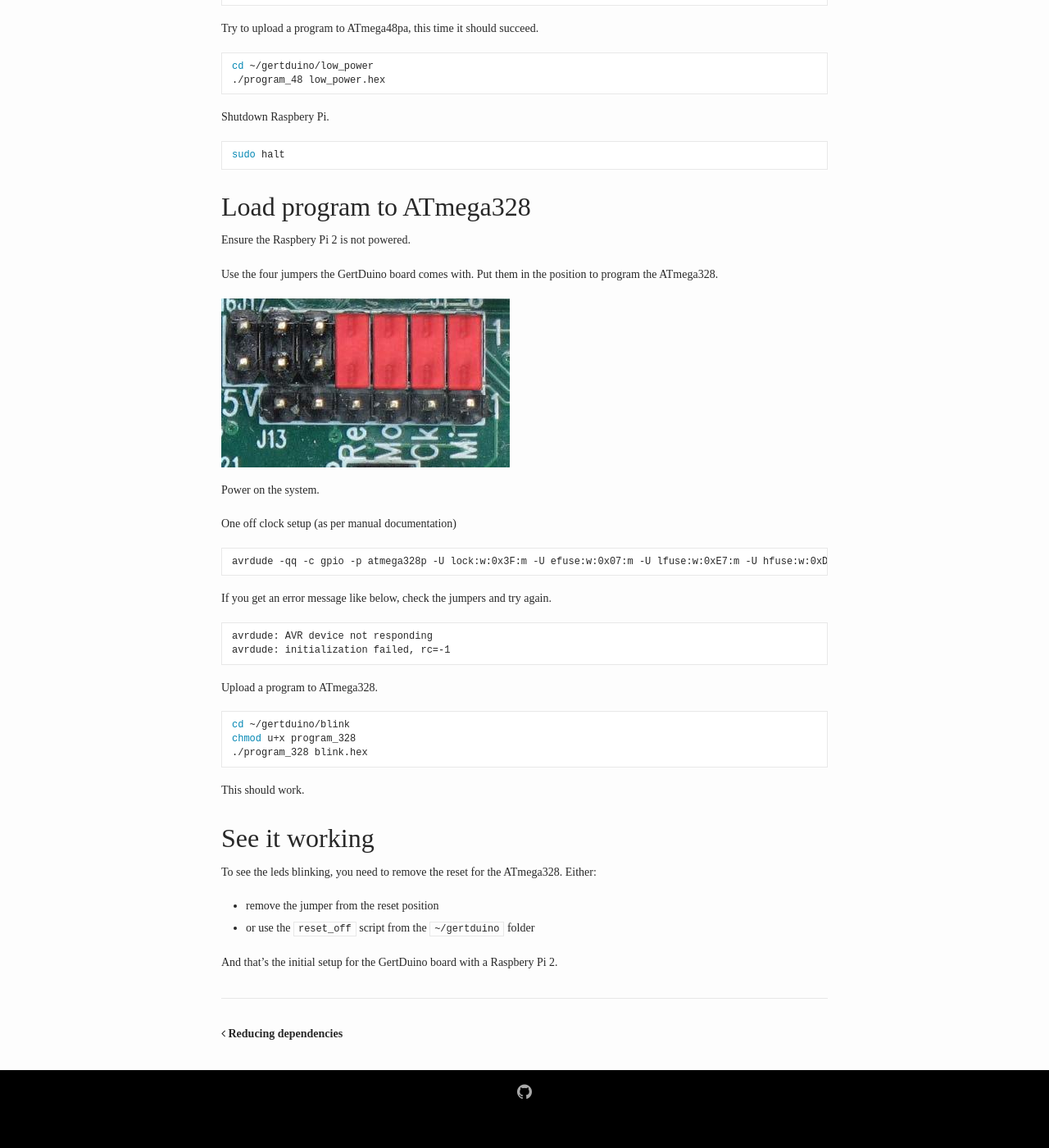
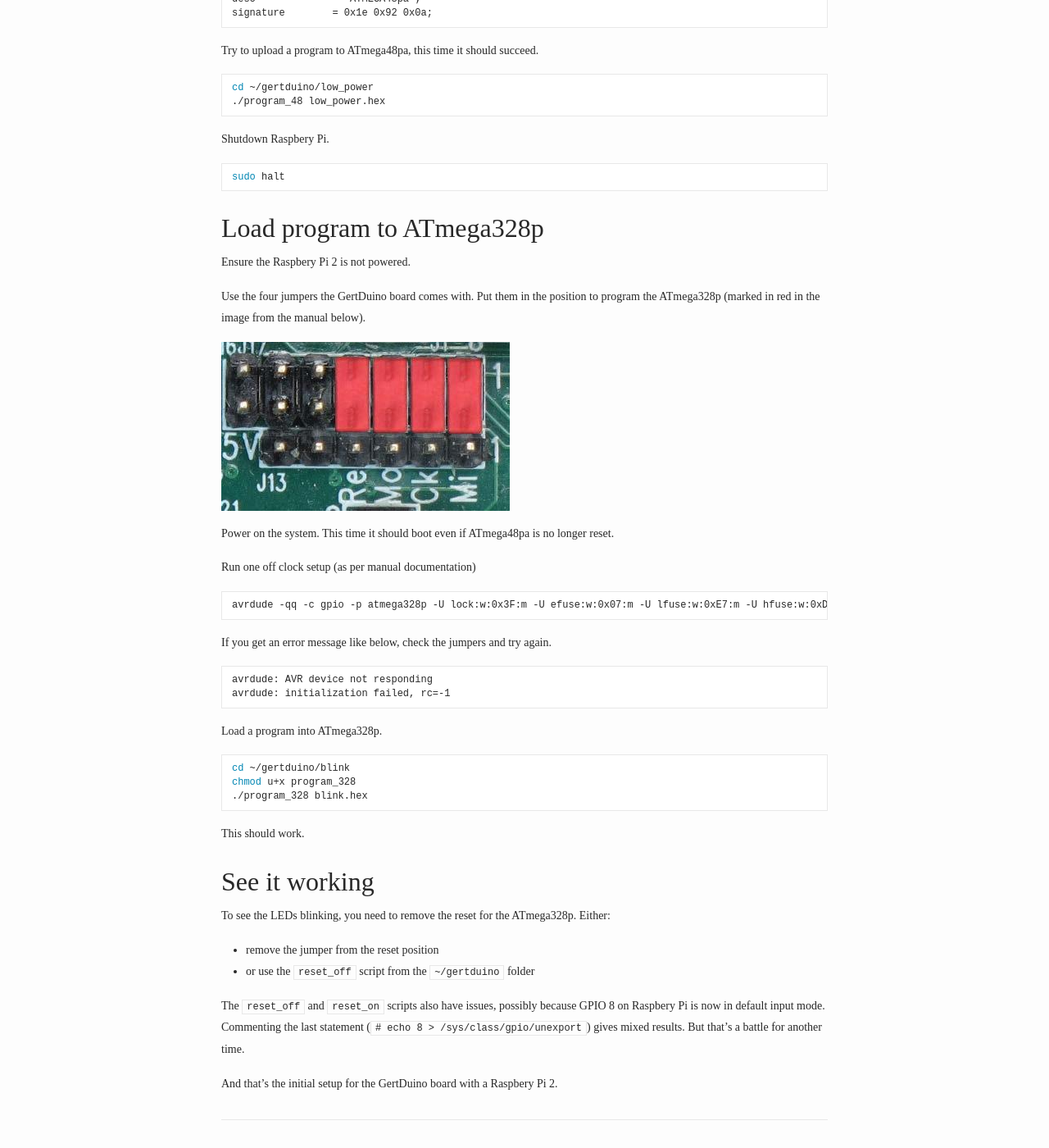
Before and after one commit to bajamircea/bajamircea.github.io, a Jekyll site: the page built from _posts/2015-10-04-pi-gertduino-start.markdown, in a window 1280 px wide and 1400 px high, scrolled down 2341 px. Shown: the whole window at 82% size. Built offline with Jekyll 4.4.1, drawn with Linux system fonts in a browser that asks for light colours; nearby versions of some CDN libraries; before the commit the page ends 3700 px from its top, so only the background shows below that; some of the changed text lies outside the part shown.

Commit message:
Gertduino fixes

```diff
--- a/_posts/2015-10-04-pi-gertduino-start.markdown
+++ b/_posts/2015-10-04-pi-gertduino-start.markdown
@@ -12,13 +12,14 @@ system, and solve the Raspbery Pi reboot problem.
 
 The steps below assume you have:
 
-- a Raspbery Pi 2, fully workable (power, network, display), running Raspbian
-- [a GertDuino board][gertduino]
+- A Raspbery Pi 2, fully workable (power, network, display), running Raspbian
+  (I had version 1.1)
+- [A GertDuino board][gertduino] (I had revision 5)
 
 First get and read the [GertDuino manual][manual].
 
 You would have learned that GertDuino board comes with two Atmel
-microcontrollers that can be programmed from Raspbery Pi: ATmega328 and
+microcontrollers that can be programmed from Raspbery Pi: ATmega328p and
 ATmega48pa.
 
 The following steps will get to the point where we load a program for each
@@ -51,7 +52,7 @@ This but did not help me.
 Ensure the system is not powered.
 
 Use the four jumpers the GertDuino board comes with. Put them in the position
-to program the ATmega48pa.
+to program the ATmega48pa (marked in red in the image from the manual below).
 
 ![Jumpers position to program ATmega48pa](/assets/2015-10-04-pi-gertduino-start/program-48-jumpers.jpg)
 
@@ -134,18 +135,19 @@ sudo halt
 {% endhighlight %}
 
 
-## Load program to ATmega328
+## Load program to ATmega328p
 
 Ensure the Raspbery Pi 2 is not powered.
 
 Use the four jumpers the GertDuino board comes with. Put them in the position
-to program the ATmega328.
+to program the ATmega328p (marked in red in the image from the manual below).
 
-![Jumpers position to program ATmega328](/assets/2015-10-04-pi-gertduino-start/program-328-jumpers.jpg)
+![Jumpers position to program ATmega328p](/assets/2015-10-04-pi-gertduino-start/program-328-jumpers.jpg)
 
-Power on the system.
+Power on the system. This time it should boot even if ATmega48pa is no longer
+reset.
 
-One off clock setup (as per manual documentation)
+Run one off clock setup (as per manual documentation)
 
 {% highlight text %}
 avrdude -qq -c gpio -p atmega328p -U lock:w:0x3F:m -U efuse:w:0x07:m -U lfuse:w:0xE7:m -U hfuse:w:0xD9:m
@@ -158,7 +160,7 @@ avrdude: AVR device not responding
 avrdude: initialization failed, rc=-1
 {% endhighlight %}
 
-Upload a program to ATmega328.
+Load a program into ATmega328p.
 
 {% highlight bash %}
 cd ~/gertduino/blink
@@ -171,11 +173,16 @@ This should work.
 
 ## See it working
 
-To see the leds blinking, you need to remove the reset for the ATmega328.
+To see the LEDs blinking, you need to remove the reset for the ATmega328p.
 Either:
 
 - remove the jumper from the reset position
 - or use the `reset_off` script from the `~/gertduino` folder
+
+The `reset_off` and `reset_on` scripts also have issues, possibly because GPIO
+8 on Raspbery Pi is now in default input mode. Commenting the last statement
+(`# echo 8 > /sys/class/gpio/unexport`) gives mixed results. But that's a
+battle for another time.
 
 And that's the initial setup for the GertDuino board with a Raspbery Pi 2.
 
```
Also changed, not shown: other parts of _posts/2015-10-04-pi-gertduino-start.markdown (+1 -1 lines).
